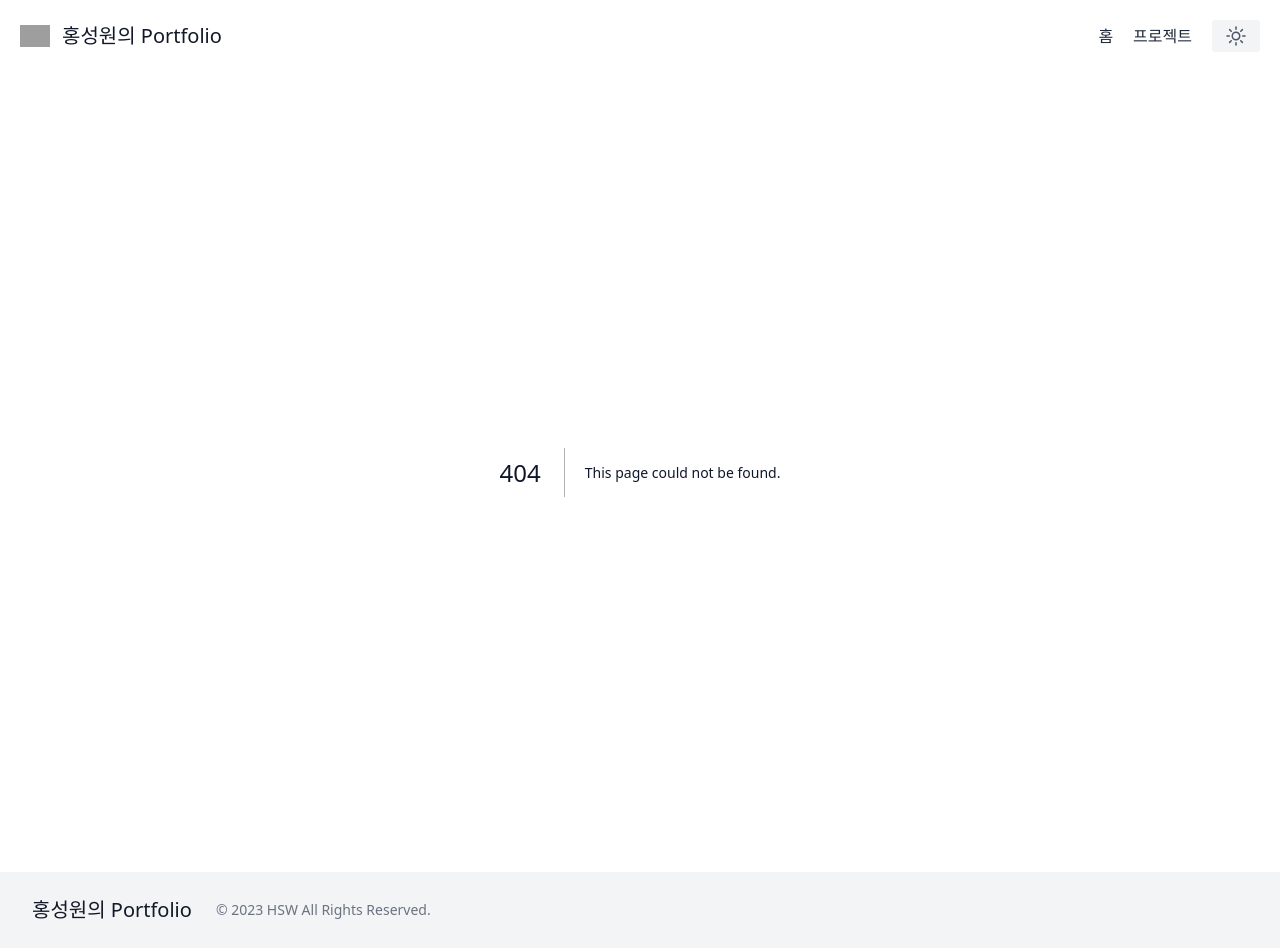
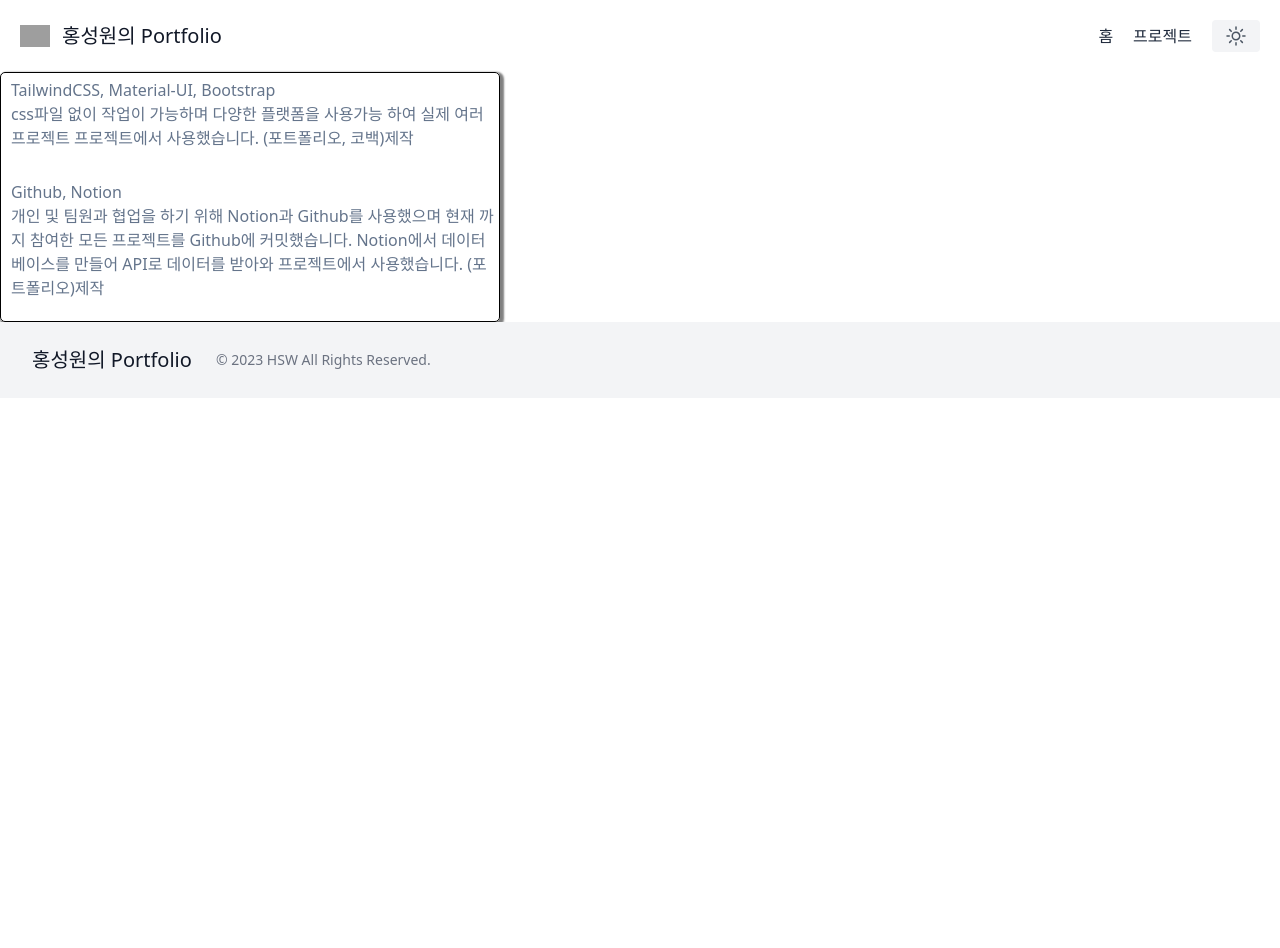
Before and after one commit to Hongaproject/Portfolio-Next-TS-Project, a Next.js app: page /components/Skill/skillcsstoolExplain in a window 1280 px wide. Before the commit this address had no page. After the commit the page ends 800 px from the top, so only its background shows below. Built offline with nearby package versions, Linux system fonts and the light colour scheme; grey boxes are pictures that could not be loaded.

Commit message:
skill modal

```diff
--- a/pages/components/Skill/Skills.tsx
+++ b/pages/components/Skill/Skills.tsx
@@ -1,24 +1,53 @@
-import { useState } from "react";
-import SkillExplain from "./skillExplain";
+import { useState, useEffect, useRef } from "react";
+import SkillfrontExplain from "./skillfrontExplain";
+import SkillcsstoolExplain from "./skillcsstoolExplain";
+import { styled } from "styled-components";
 
 export default function Skills() {
 
-    const [modal, setModal] = useState(false);
+    // const [modal, setModal] = useState(false);
+    // const [ctmodal, setCTmodal] =useState(false);
 
-    const clickExplain = () => {
-        setModal(!modal);
+    // const clickFront = () => {
+    //     setModal(!modal);
+    // }
+
+    // const clickCT = () => {
+    //     setCTmodal(!ctmodal);
+    // }
+
+    const [modal, setModal] = useState(null);
+    const [ctmodal, setCTmodal] =useState(null);
+
+    const clickFront = () => {
+        setModal(true);
+        setCTmodal(false);
     }
 
+    const clickCT = () => {
+        setCTmodal(true);
+    }
+
+    console.log(modal);
+    console.log(ctmodal);
+
+
+    const [submodal, setsubModal] = useState(false);
+    const outside = useRef();
+
+
     return(
-        <div className="mb-8 leading-relaxed sm:w-full">
-            <button onClick={clickExplain}>
-                <div className="flex flex-wrap ">
+        <div className="mb-8 leading-relaxed ">
+            <button onClick={ () => setsubModal(true) } className="flex flex-wrap">
+                <div className="flex" onClick={clickFront}>
                     <img src="/html.png" width="48" height="48" alt="html5" title="HTML5" />
                     <img src="/css.png" width="48" height="48" alt="css3" title="CSS3" />
                     <img src="/js.png" width="48" height="48" alt="js" title="JavaScript" />
                     <img src="/ts.png" width="48" height="48" alt="ts" title="TypeScript" />
                     <img src="/react.png" width="48" height="48" alt="react" title="React" />
                     <img src="/nextjs.png" className="mr-1" width="48" height="48" alt="nextjs" title="Next.js" />
+                </div>
+                <div className="flex" onClick={clickCT}>
                     <img src="/tailwind.png" className="mr-1.5" width="48" height="48" alt="tailwind" title="Tailwind" />
                     <img src="/mui.png" width="48" height="48" alt="mui" title="Material-UI" />
                     <img src="/bootstrap.png" width="48" height="48" alt="bootstrap" title="Bootstrap" />
@@ -26,7 +55,22 @@ export default function Skills() {
                     <img src="/notion.png" width="48" height="48" alt="notion" title="Notion" />
                 </div>
             </button>
-            {modal === true ? <SkillExplain /> : null }
+            {/* {modal === null && ctmodal === null ? null : ctmodal && modal ?  <SkillcsstoolExplain />  :  <SkillfrontExplain /> } */}
+
+            <>
+                {
+                    submodal &&
+                    <div ref={outside} onClick={ (e) => { if(e.target == outside.current) setsubModal(false) } }>
+                        <button onClick={ () => setsubModal(false) } className="float-right"><strong>닫기</strong></button>
+                        <div>
+                            {modal === null && ctmodal === null ? null : ctmodal && modal ?  <SkillcsstoolExplain />  :  <SkillfrontExplain /> }
+                        </div>
+                    </div>
+                }
+                </>
+
+
+
             <div>
             </div>
         </div>
--- /dev/null
+++ b/pages/components/Skill/skillcsstoolExplain.tsx
@@ -0,0 +1,40 @@
+/* eslint-disable react/jsx-key */
+import { ReactElement, JSXElementConstructor, ReactFragment, ReactPortal, PromiseLikeOfReactNode, ReactNode } from "react";
+import styled from 'styled-components'
+
+export default function SkillcsstoolExplain(){
+
+    const csstool = [
+        {
+            title:"TailwindCSS, Material-UI, Bootstrap",
+            content:"css파일 없이 작업이 가능하며 다양한 플랫폼을 사용가능 하여 실제 여러 프로젝트 프로젝트에서 사용했습니다. (포트폴리오, 코백)제작 "
+        },
+        {
+            title:"Github, Notion",
+            content:"개인 및 팀원과 협업을 하기 위해 Notion과 Github를 사용했으며 현재 까지 참여한 모든 프로젝트를 Github에 커밋했습니다. Notion에서 데이터베이스를 만들어 API로 데이터를 받아와 프로젝트에서 사용했습니다. (포트폴리오)제작 "
+        }
+    ]
+
+    const Container = styled.div`
+        width: 500px;
+        height: 250px;
+        border: 1px solid;
+        box-shadow: 2px 2px 2px 2px gray;
+        justify-content: center;
+        border-radius: 5px;
+`
+    const Div = styled.div`
+        margin:5px 0px 30px 10px ;
+    `
+
+    return(
+        <Container>
+            {csstool.map((list)=>(
+                <Div>
+                    <p>{list.title}</p>
+                    <p>{list.content}</p>
+                </Div>
+            ))}
+        </Container>
+    );
+}
--- a/pages/components/Skill/skillExplain.tsx
+++ b/pages/components/Skill/skillfrontExplain.tsx
@@ -2,14 +2,9 @@
 import { ReactElement, JSXElementConstructor, ReactFragment, ReactPortal, PromiseLikeOfReactNode, ReactNode } from "react";
 import styled from 'styled-components'
 
+export default function SkillfrontExplain(){
 
-interface type {
-    skillList: any;
-}
-
-export default function SkillExplain(){
-
-    const explain = [
+    const frontEnd = [
         {
             title:"html&css",
             content:"시멘틱 마크업과 웹표준을 준수하며 레이아웃 구현에 능숙합니다."
@@ -29,20 +24,12 @@ export default function SkillExplain(){
         {
             title:"Next.js",
             content:"React의 단점을 보완하고 SEO와 SSR을 사용가능 하여 공부를 시작했으며 실제 여러 프로젝트에서 사용한 경험이 있습니다. (포트폴리오, 코백, 로또 번호 추출기)제작 "
-        },
-        {
-            title:"TailwindCSS, Material-UI, Bootstrap",
-            content:"css파일 없이 작업이 가능하며 다양한 플랫폼을 사용가능 하여 실제 여러 프로젝트 프로젝트에서 사용했습니다. (포트폴리오, 코백)제작 "
-        },
-        {
-            title:"Github, Notion",
-            content:"개인 및 팀원과 협업을 하기 위해 Notion과 Github를 사용했으며 현재 까지 참여한 모든 프로젝트를 Github에 커밋했습니다. Notion에서 데이터베이스를 만들어 API로 데이터를 받아와 프로젝트에서 사용했습니다. (포트폴리오)제작 "
-        },
+        }
     ]
 
     const Container = styled.div`
         width: 500px;
-        height: 870px;
+        height: 600px;
         border: 1px solid;
         box-shadow: 2px 2px 2px 2px gray;
         justify-content: center;
@@ -54,7 +41,7 @@ export default function SkillExplain(){
 
     return(
         <Container>
-            {explain.map((list)=>(
+            {frontEnd.map((list)=>(
                 <Div>
                     <p>{list.title}</p>
                     <p>{list.content}</p>
--- a/pages/index.tsx
+++ b/pages/index.tsx
@@ -42,12 +42,12 @@ export default function Home() {
           </div>
           <div className="flex flex-col md:items-start md:text-left items-center text-center">
             <h1 className="title-font sm:text-4xl text-3xl mb-2 font-medium text-gray-900 ">홍성원</h1>
-              <p className="mb-8 leading-relaxed font-bold text-xl ml-0.5 ">
+              <p className="mb-8 leading-relaxed text-xl ml-0.5 ">
                 {/* 꾸준히 학습하여 성장하는 개발자 홍성원 입니다.
                 "실패를 두려워하지 않고 항상 도전하고 배우자"라는 목표를 가지고
                 웹 개발과 관련된 다양한 분야를 학습 중 입니다. <br /> <br /> */}
 
-                실패를 두려워하지 않고 항상 도전하고 배우는 개발자 홍성원입니다.<br /> <br />
+                <strong>실패를 두려워하지 않고 항상 도전하고 배우는 개발자 홍성원입니다.</strong><br /> <br />
 
                 {/* 사용자의 입장에서 원하는 기능과 해결해야 할 문제점을 찾고 <br />
                 정확하게 구현하기 위해 새로운 기술을 공부 합니다.<br /> <br />  */}
@@ -55,12 +55,12 @@ export default function Home() {
                 {/* 꾸준한 개발 성장을 위해 자바스크립트, 리액트, 타입스크립트, 넥스트에 관하여 <br />
                 올해 1월부터 개인 공부 및 3개의 스터디를 참여하여 학습을 했습니다. <br /> <br /> */}
 
-                꾸준한 개발 성장을 위해 자바스크립트, 리액트, 타입스크립트, 넥스트에 관하여 <br />
-                올해 1월부터 개인 공부 및 3개의 스터디를 참여하여 학습했던 내용들 위주로 <br />
+                꾸준한 개발 성장을 위해 <strong>JavaScript, React, TypeScript, Next.js</strong>에 관하여 <br />
+                <strong>올해 1월부터 개인 공부 및 3개의 스터디를 참여</strong>하여 학습했던 내용들 위주로 <br />
                 프로젝트를 진행했습니다. <br /> <br />
 
-                그리고 진행했던 내용을 깃허브에 1일 1커밋하고 있으며, <br />
-                블로그에도 한 달에 평균적으로 2개씩 포스팅하고 있습니다.
+                그리고 진행했던 내용을 <strong>깃허브에 1일 1커밋하고 있으며, <br />
+                블로그에도 한 달에 평균적으로 2개씩 포스팅하고 있습니다.</strong>
               </p>
             <h1 className="title-font sm:text-4xl text-3xl mb-2 font-medium text-gray-900 w-full" title="아이콘 클릭 시 모달창이 나옵니다.">Skills</h1>
             <p className="underline">아이콘 클릭 시 모달창이 나옵니다.</p>
```
